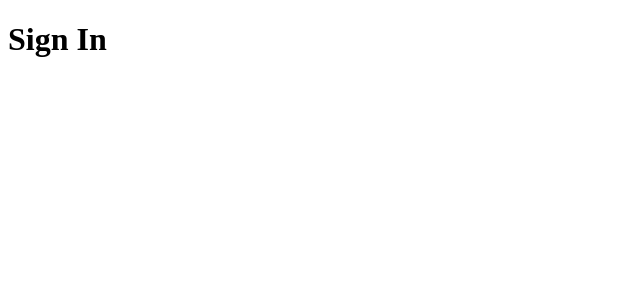
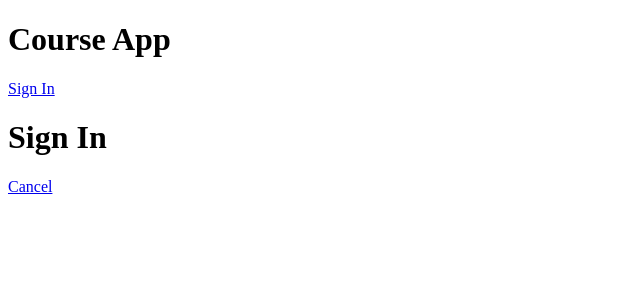
Before and after one commit to jasonmziegler/Full-Stack-App-SERN, a React (Create React App) app in the folder client/: page /signin in a window 1280 px wide. Shown: the top 300 px of the page, without its empty margins (0-640 px from the left). Built offline with nearby package versions, Linux system fonts and the light colour scheme.

Commit message:
Created Header Component and added to app.js

```diff
--- a/client/src/App.js
+++ b/client/src/App.js
@@ -8,11 +8,14 @@ import {
 } from 'react-router-dom';
 
 import Public from './components/Public';
+import Header from './components/Header';
 import UserSignIn from "./components/UserSignIn";
+
 
 const App = () => (
   <Router>
     <div>
+      <Header/>
     <Routes>
       <Route exact path="/" element={<Public />}/>
       <Route path="/signin" element={<UserSignIn/>}/>
--- /dev/null
+++ b/client/src/components/Header.js
@@ -0,0 +1,20 @@
+import React from 'react';
+import { Link } from 'react-router-dom';
+
+
+export default class Header extends React.PureComponent {
+    render() {
+        return(
+            <div>
+                <h1>Course App</h1>
+                <nav>
+                    {/* From TreeHouse React Authentication Course */}
+                    <React.Fragment>
+                        {/* <Link className="signup" to="/signup">Sign Up</Link> */}
+                        <Link className="signin" to="/signin">Sign In</Link>
+                    </React.Fragment>
+                </nav>
+            </div>
+        );
+    }
+}
--- a/client/src/components/UserSignIn.js
+++ b/client/src/components/UserSignIn.js
@@ -1,4 +1,5 @@
 import React, { Component } from 'react';
+import { Link } from 'react-router-dom';
 
 export default class UserSignIn extends Component {
 
@@ -6,6 +7,7 @@ export default class UserSignIn extends Component {
         return (
             <div>
                 <h1>Sign In</h1>
+                <p><Link to='/'>Cancel</Link></p>
             </div>
         )
     }
```
